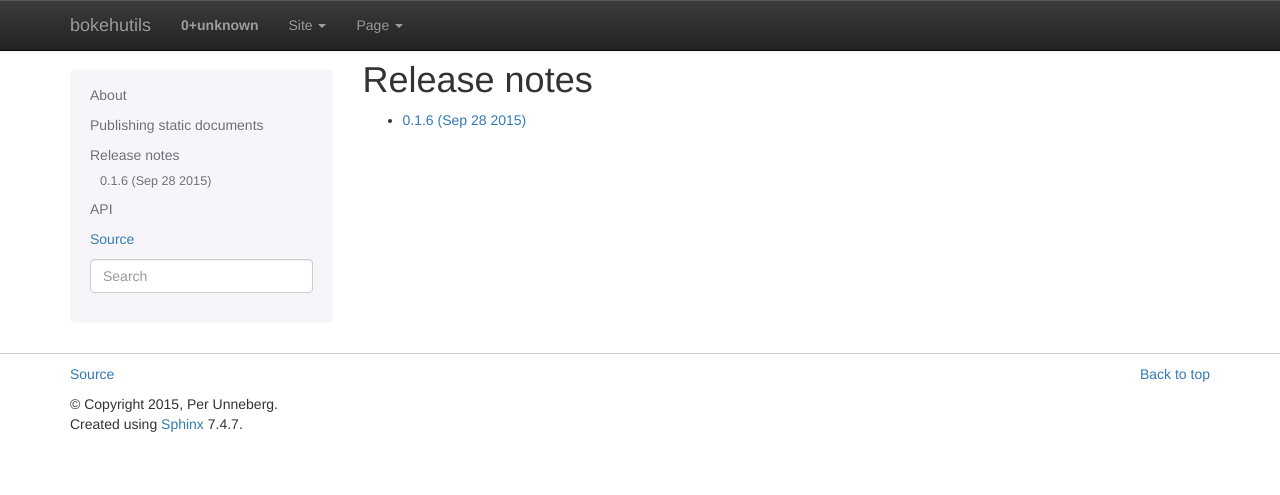
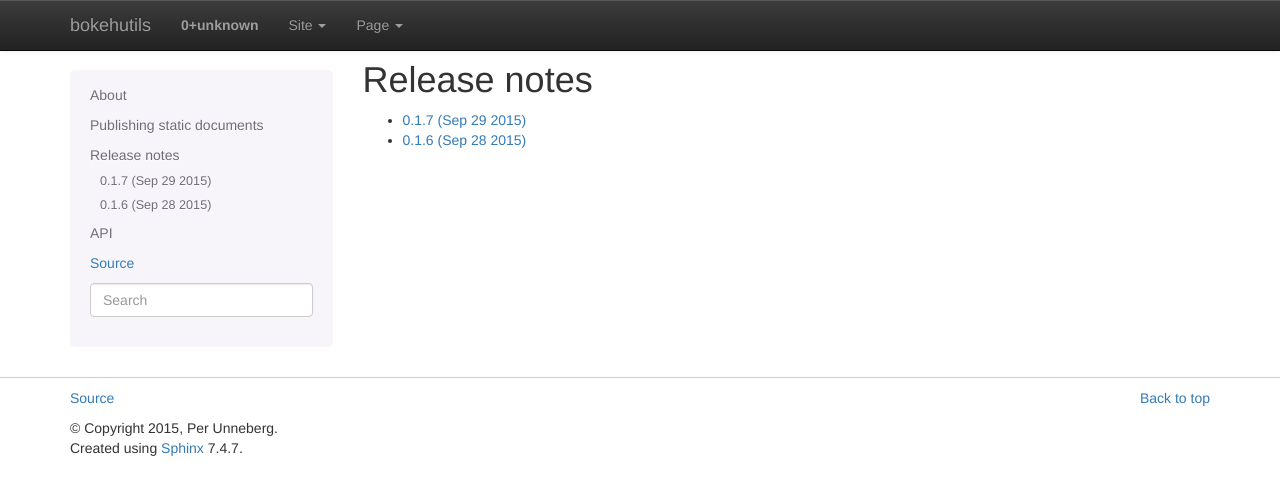
Before and after one commit to percyfal/bokehutils, a Sphinx documentation site: the page built from sphinx/source/docs/release_notes.rst, in a window 1280 px wide. Shown: the top 495 px of the page. Built offline with Sphinx 7.4.7, drawn with Linux system fonts in a browser that asks for light colours.

Commit message:
Add release notes

```diff
--- a/sphinx/source/docs/release_notes.rst
+++ b/sphinx/source/docs/release_notes.rst
@@ -4,4 +4,5 @@ Release notes
 .. toctree::
     :maxdepth: 1
 
+    releases/0.1.7
     releases/0.1.6
--- /dev/null
+++ b/sphinx/source/docs/releases/0.1.7.rst
@@ -0,0 +1,4 @@
+0.1.7 (Sep 29 2015)
+===================
+
+- add css_raw option for static_html (issue #9)
```
Also changed, not shown: 1 other file.
